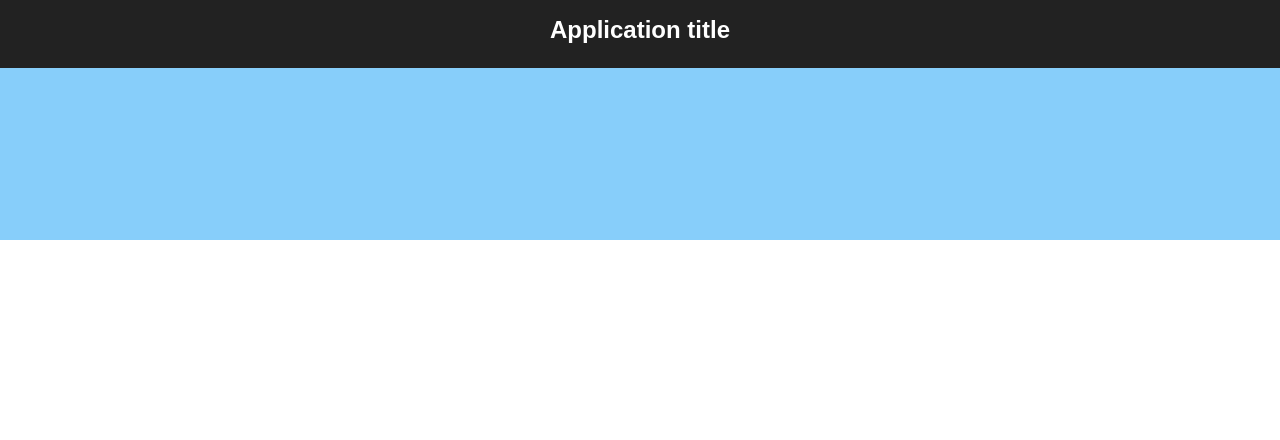
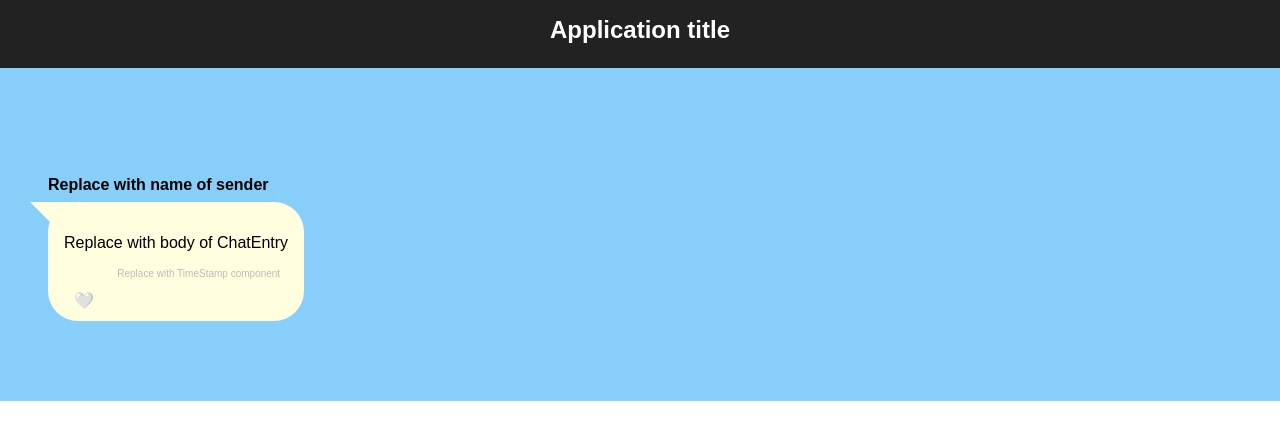
Before and after one commit to azs6189/react-chatlog, a React (Create React App) app: page / in a window 1280 px wide. Shown: the top 440 px of the page. Built offline with nearby package versions, Linux system fonts and the light colour scheme.

Commit message:
imports ChatEntry and inserts one ChatEntry inst ance

```diff
--- a/src/App.js
+++ b/src/App.js
@@ -1,6 +1,15 @@
 import React from 'react';
 import './App.css';
 import chatMessages from './data/messages.json';
+import ChatEntry from './components/ChatEntry';
+
+// {
+//     "id": 1,
+//     "sender":"Vladimir",
+//     "body":"why are you arguing with me",
+//     "timeStamp":"2018-05-29T22:49:06+00:00",
+//     "liked": false
+//   },
 
 const App = () => {
 	return (
@@ -9,8 +18,10 @@ const App = () => {
 				<h1>Application title</h1>
 			</header>
 			<main>
-        {/* Wave 01: Render one ChatEntry component
-        Wave 02: Render ChatLog component */}
+				{/* Wave 01: Render one ChatEntry component */}
+				<ChatEntry></ChatEntry>
+
+				{/* Wave 02: Render ChatLog component */}
 			</main>
 		</div>
 	);
```
Lines whose indentation alone changed are shown as unchanged.
